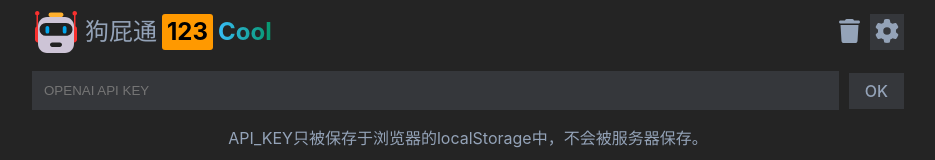
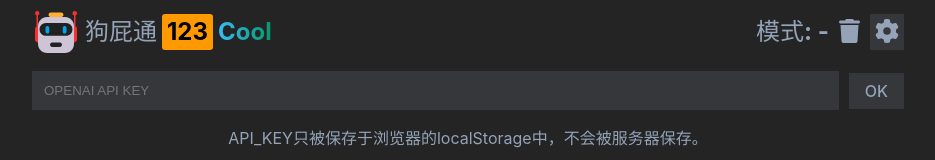
Before and after one commit to gpt123-cool/homepage, a Vue app: page / in a window 1280 px wide. Shown: the top 160 px of the page, without its empty margins (172-1107 px from the left). Built offline with nearby package versions, Linux system fonts and the light colour scheme.

Commit message:
show mode on top.

```diff
--- a/src/App.vue
+++ b/src/App.vue
@@ -2,7 +2,7 @@
 import _ from 'lodash'
 import { ref } from 'vue'
 
-import { openaiApiKey } from './settings'
+import { openaiApiKey, role } from './settings'
 import { messages } from './api'
 import Settings from './components/Settings.vue'
 import ChatInput from './components/ChatInput.vue'
@@ -18,6 +18,7 @@ const showSettings = ref(!openaiApiKey.value)
     <span class="ph">123</span>
     <span class="cool">Cool</span>
     <div style="flex-grow: 1;"></div>
+    <div>模式: {{ role.name }}</div>
     <a><font-awesome-icon icon="fa-solid fa-trash" @click="messages = []" /></a>
     <a :class="{ active: showSettings }"><font-awesome-icon icon="fa-solid fa-gear" @click="showSettings = !showSettings" /></a>
   </div>
```
